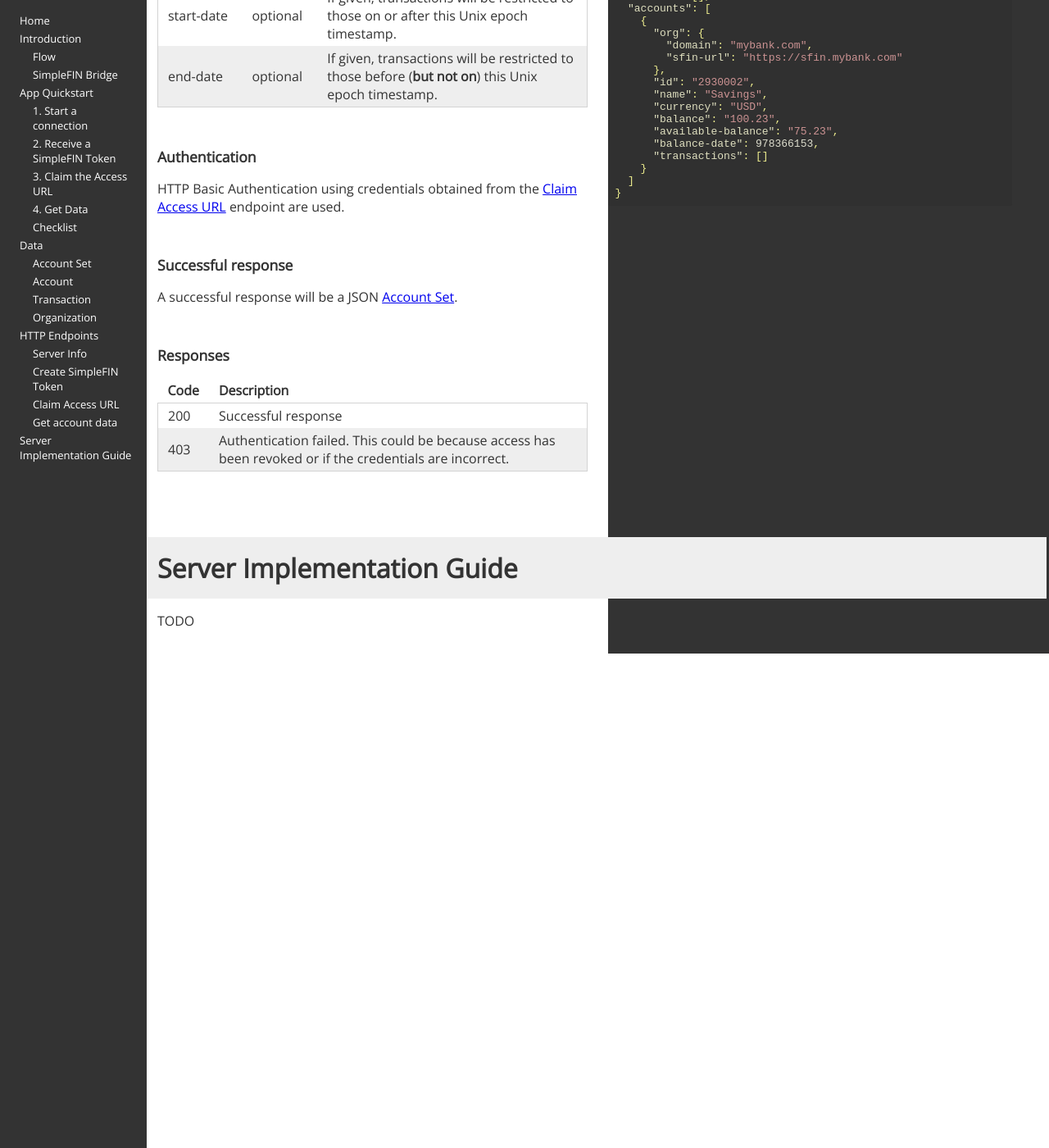
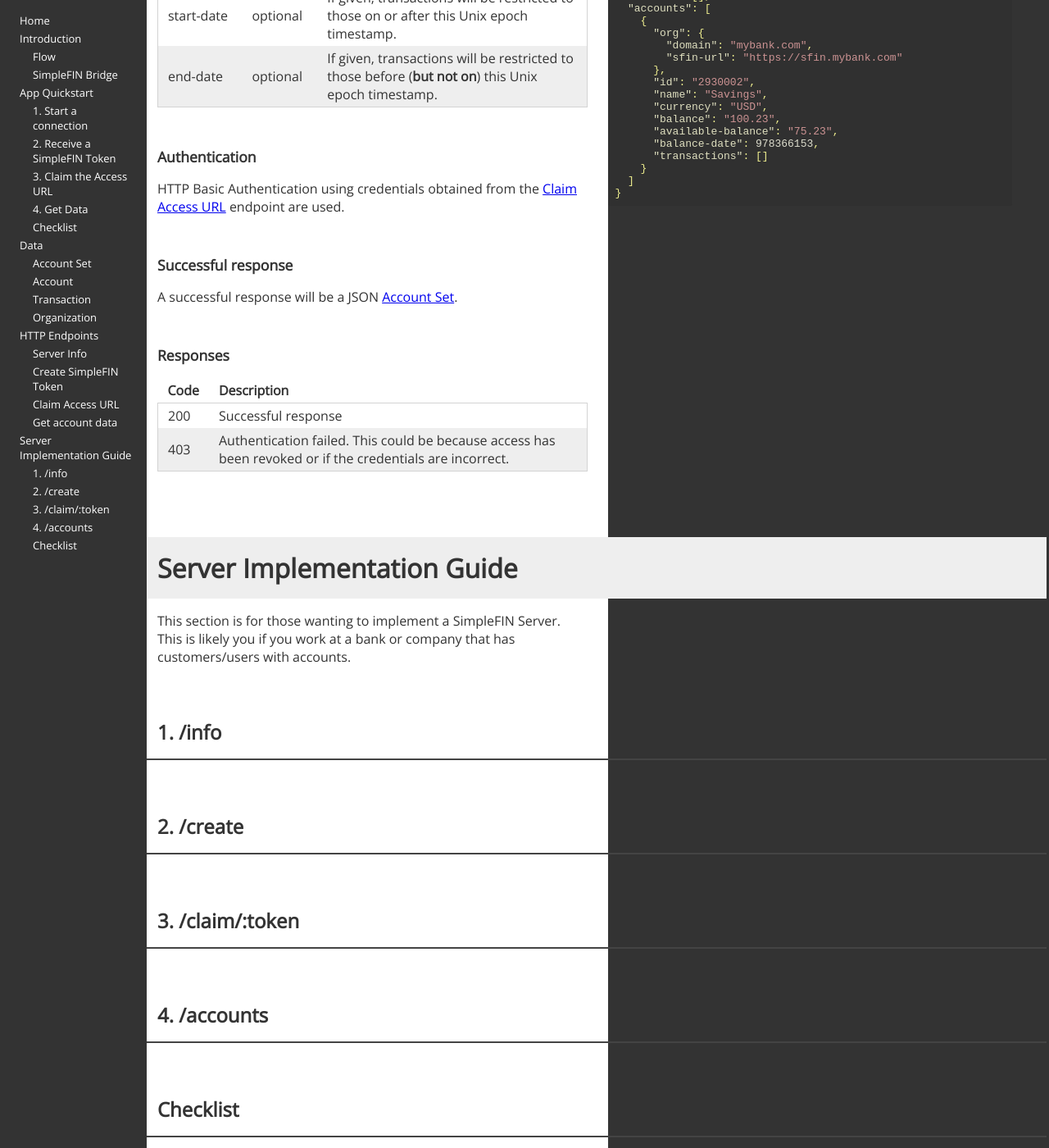
Before and after one commit to simplefin/simplefin.github.com, a Jekyll site: the page protocol.html, which Jekyll copies as it is, in a window 1280 px wide and 1400 px high, scrolled down 11621 px. Shown: the whole window at 82% size. Built offline with Jekyll 4.4.1, drawn with Linux system fonts in a browser that asks for light colours.

Commit message:
start of server guide

```diff
--- a/protocol.html
+++ b/protocol.html
@@ -79,7 +79,13 @@ code > span.in { color: #7f9f7f; font-weight: bold; } /* Information */
 <li><a href="#claim-access-url">Claim Access URL</a></li>
 <li><a href="#get-account-data">Get account data</a></li>
 </ul></li>
-<li><a href="#server-implementation-guide">Server Implementation Guide</a></li>
+<li><a href="#server-implementation-guide">Server Implementation Guide</a><ul>
+<li><a href="#info">1. /info</a></li>
+<li><a href="#create">2. /create</a></li>
+<li><a href="#claimtoken">3. /claim/:token</a></li>
+<li><a href="#accounts">4. /accounts</a></li>
+<li><a href="#checklist-1">Checklist</a></li>
+</ul></li>
 </ul>
 </nav>
 <div class="page-wrap">
@@ -97,22 +103,22 @@ code > span.in { color: #7f9f7f; font-weight: bold; } /* Information */
 <table>
 <thead>
 <tr class="header">
-<th>Party</th>
-<th>Description</th>
+<th style="text-align: left;">Party</th>
+<th style="text-align: left;">Description</th>
 </tr>
 </thead>
 <tbody>
 <tr class="odd">
-<td>User</td>
-<td>A person using a web browser. They have an account at a bank or other institution.</td>
+<td style="text-align: left;">User</td>
+<td style="text-align: left;">A person using a web browser. They have an account at a bank or other institution.</td>
 </tr>
 <tr class="even">
-<td>Application</td>
-<td>Third party software that wants read-only access to a <em>User</em>’s financial data.</td>
+<td style="text-align: left;">Application</td>
+<td style="text-align: left;">Third party software that wants read-only access to a <em>User</em>’s financial data.</td>
 </tr>
 <tr class="odd">
-<td>Server</td>
-<td>A SimpleFIN Server operated by a bank or other financial institution.</td>
+<td style="text-align: left;">Server</td>
+<td style="text-align: left;">A SimpleFIN Server operated by a bank or other financial institution.</td>
 </tr>
 </tbody>
 </table>
@@ -122,11 +128,11 @@ code > span.in { color: #7f9f7f; font-weight: bold; } /* Information */
 <h2 id="flow">Flow</h2>
 <p>This diagram shows how a User gives read-only bank account access to an App:</p>
 <figure>
-<img src="img/connect-flow.svg" />
+<img src="img/connect-flow.svg" alt="" />
 </figure>
 <p>And this diagram shows how a User can revoke an App’s access:</p>
 <figure>
-<img src="img/revoke-flow.svg" />
+<img src="img/revoke-flow.svg" alt="" />
 </figure>
 <h2 id="simplefin-bridge">SimpleFIN Bridge</h2>
 <p>For optimal privacy, banks ought to implement SimpleFIN Servers. In some cases, where banks haven’t yet implemented SimpleFIN, the <a href="https://bridge.simplefin.org">SimpleFIN Bridge</a> can be used.</p>
@@ -235,24 +241,24 @@ code > span.in { color: #7f9f7f; font-weight: bold; } /* Information */
 <table>
 <thead>
 <tr class="header">
-<th>Attribute</th>
-<th>Type</th>
-<th>Required</th>
-<th>Description</th>
+<th style="text-align: left;">Attribute</th>
+<th style="text-align: left;">Type</th>
+<th style="text-align: left;">Required</th>
+<th style="text-align: left;">Description</th>
 </tr>
 </thead>
 <tbody>
 <tr class="odd">
-<td>errors</td>
-<td>array</td>
-<td><strong>yes</strong></td>
-<td>Array of strings suitable for displaying to a user.</td>
+<td style="text-align: left;">errors</td>
+<td style="text-align: left;">array</td>
+<td style="text-align: left;"><strong>yes</strong></td>
+<td style="text-align: left;">Array of strings suitable for displaying to a user.</td>
 </tr>
 <tr class="even">
-<td>accounts</td>
-<td>array of <a href="#accounts">Accounts</a></td>
-<td><strong>yes</strong></td>
-<td>List of accounts.</td>
+<td style="text-align: left;">accounts</td>
+<td style="text-align: left;">array of <a href="#accounts">Accounts</a></td>
+<td style="text-align: left;"><strong>yes</strong></td>
+<td style="text-align: left;">List of accounts.</td>
 </tr>
 </tbody>
 </table>
@@ -297,66 +303,66 @@ Though the array of strings are meant for users, you <strong>must</strong> sanit
 <table>
 <thead>
 <tr class="header">
-<th>Attribute</th>
-<th>Type</th>
-<th>Required</th>
-<th>Description</th>
+<th style="text-align: left;">Attribute</th>
+<th style="text-align: left;">Type</th>
+<th style="text-align: left;">Required</th>
+<th style="text-align: left;">Description</th>
 </tr>
 </thead>
 <tbody>
 <tr class="odd">
-<td>org</td>
-<td><a href="#organization">Organization</a></td>
-<td><strong>yes</strong></td>
-<td>Organization from which this account originates.</td>
+<td style="text-align: left;">org</td>
+<td style="text-align: left;"><a href="#organization">Organization</a></td>
+<td style="text-align: left;"><strong>yes</strong></td>
+<td style="text-align: left;">Organization from which this account originates.</td>
 </tr>
 <tr class="even">
-<td>id</td>
-<td>string</td>
-<td><strong>yes</strong></td>
-<td>String that uniquely identifies the account within the organization. It is recommended that this id be chosen such that it does not reveal any sensitive data (login information for the bank’s web banking portal, for instance).</td>
+<td style="text-align: left;">id</td>
+<td style="text-align: left;">string</td>
+<td style="text-align: left;"><strong>yes</strong></td>
+<td style="text-align: left;">String that uniquely identifies the account within the organization. It is recommended that this id be chosen such that it does not reveal any sensitive data (login information for the bank’s web banking portal, for instance).</td>
 </tr>
 <tr class="odd">
-<td>name</td>
-<td>string</td>
-<td><strong>yes</strong></td>
-<td>A name that uniquely describes an account among all the users other accounts. This name should be chosen so that a person can easily associate it with only one of their accounts within an organization.</td>
+<td style="text-align: left;">name</td>
+<td style="text-align: left;">string</td>
+<td style="text-align: left;"><strong>yes</strong></td>
+<td style="text-align: left;">A name that uniquely describes an account among all the users other accounts. This name should be chosen so that a person can easily associate it with only one of their accounts within an organization.</td>
 </tr>
 <tr class="even">
-<td>currency</td>
-<td>string</td>
-<td><strong>yes</strong></td>
-<td>If the currency is a standard currency, this is the currency code from the official ISO 4217. For example <code>&quot;ZMW&quot;</code> or <code>&quot;USD&quot;</code>. If this is a custom currency, see the <a href="#custom-currencies">Custom Currencies section</a> below.</td>
+<td style="text-align: left;">currency</td>
+<td style="text-align: left;">string</td>
+<td style="text-align: left;"><strong>yes</strong></td>
+<td style="text-align: left;">If the currency is a standard currency, this is the currency code from the official ISO 4217. For example <code>&quot;ZMW&quot;</code> or <code>&quot;USD&quot;</code>. If this is a custom currency, see the <a href="#custom-currencies">Custom Currencies section</a> below.</td>
 </tr>
 <tr class="odd">
-<td>balance</td>
-<td>numeric string</td>
-<td><strong>yes</strong></td>
-<td>The balance of the account as of <code>balance-date</code>.</td>
+<td style="text-align: left;">balance</td>
+<td style="text-align: left;">numeric string</td>
+<td style="text-align: left;"><strong>yes</strong></td>
+<td style="text-align: left;">The balance of the account as of <code>balance-date</code>.</td>
 </tr>
 <tr class="even">
-<td>available-balance</td>
-<td>numeric string</td>
-<td>optional</td>
-<td>The available balance of the account as of balance-date. This may be omitted if it is the same as balance.</td>
+<td style="text-align: left;">available-balance</td>
+<td style="text-align: left;">numeric string</td>
+<td style="text-align: left;">optional</td>
+<td style="text-align: left;">The available balance of the account as of balance-date. This may be omitted if it is the same as balance.</td>
 </tr>
 <tr class="odd">
-<td>balance-date</td>
-<td>UNIX epoch timestamp</td>
-<td><strong>yes</strong></td>
-<td>The timestamp when the balance and available-balance became what they are.</td>
+<td style="text-align: left;">balance-date</td>
+<td style="text-align: left;">UNIX epoch timestamp</td>
+<td style="text-align: left;"><strong>yes</strong></td>
+<td style="text-align: left;">The timestamp when the balance and available-balance became what they are.</td>
 </tr>
 <tr class="even">
-<td>transactions</td>
-<td>array of <a href="#transaction">Transactions</a></td>
-<td>optional</td>
-<td>List of a subset of <a href="#transaction">Transactions</a> for this account, ordered by <code>posted</code>.</td>
+<td style="text-align: left;">transactions</td>
+<td style="text-align: left;">array of <a href="#transaction">Transactions</a></td>
+<td style="text-align: left;">optional</td>
+<td style="text-align: left;">List of a subset of <a href="#transaction">Transactions</a> for this account, ordered by <code>posted</code>.</td>
 </tr>
 <tr class="odd">
-<td>extra</td>
-<td>object</td>
-<td>optional</td>
-<td>This optional attribute may be used to include extra account-specific data that is not defined in this standard. It is up to the Server to decide whether or not to include data in here.</td>
+<td style="text-align: left;">extra</td>
+<td style="text-align: left;">object</td>
+<td style="text-align: left;">optional</td>
+<td style="text-align: left;">This optional attribute may be used to include extra account-specific data that is not defined in this standard. It is up to the Server to decide whether or not to include data in here.</td>
 </tr>
 </tbody>
 </table>
@@ -395,24 +401,24 @@ Though the array of strings are meant for users, you <strong>must</strong> sanit
 <table>
 <thead>
 <tr class="header">
-<th>Attribute</th>
-<th>Type</th>
-<th>Required</th>
-<th>Description</th>
+<th style="text-align: left;">Attribute</th>
+<th style="text-align: left;">Type</th>
+<th style="text-align: left;">Required</th>
+<th style="text-align: left;">Description</th>
 </tr>
 </thead>
 <tbody>
 <tr class="odd">
-<td>name</td>
-<td>string</td>
-<td><strong>yes</strong></td>
-<td>Human-readable name of the currency.</td>
+<td style="text-align: left;">name</td>
+<td style="text-align: left;">string</td>
+<td style="text-align: left;"><strong>yes</strong></td>
+<td style="text-align: left;">Human-readable name of the currency.</td>
 </tr>
 <tr class="even">
-<td>abbr</td>
-<td>string</td>
-<td><strong>yes</strong></td>
-<td>Human-readable short name of the currency.</td>
+<td style="text-align: left;">abbr</td>
+<td style="text-align: left;">string</td>
+<td style="text-align: left;"><strong>yes</strong></td>
+<td style="text-align: left;">Human-readable short name of the currency.</td>
 </tr>
 </tbody>
 </table>
@@ -447,42 +453,42 @@ All strings obtained from these requests <strong>must</strong> be sanitized when
 <table>
 <thead>
 <tr class="header">
-<th>Attribute</th>
-<th>Type</th>
-<th>Required</th>
-<th>Description</th>
+<th style="text-align: left;">Attribute</th>
+<th style="text-align: left;">Type</th>
+<th style="text-align: left;">Required</th>
+<th style="text-align: left;">Description</th>
 </tr>
 </thead>
 <tbody>
 <tr class="odd">
-<td>id</td>
-<td>string</td>
-<td><strong>yes</strong></td>
-<td>An ID that uniquely describes a transaction within an Account. An organization may reuse transaction ids for different accounts, but may never reuse a transaction id within an account.</td>
+<td style="text-align: left;">id</td>
+<td style="text-align: left;">string</td>
+<td style="text-align: left;"><strong>yes</strong></td>
+<td style="text-align: left;">An ID that uniquely describes a transaction within an Account. An organization may reuse transaction ids for different accounts, but may never reuse a transaction id within an account.</td>
 </tr>
 <tr class="even">
-<td>posted</td>
-<td>UNIX epoch timestamp</td>
-<td><strong>yes</strong></td>
-<td>This is when the transaction happened.</td>
+<td style="text-align: left;">posted</td>
+<td style="text-align: left;">UNIX epoch timestamp</td>
+<td style="text-align: left;"><strong>yes</strong></td>
+<td style="text-align: left;">This is when the transaction happened.</td>
 </tr>
 <tr class="odd">
-<td>amount</td>
-<td>numeric string</td>
-<td><strong>yes</strong></td>
-<td>Amount of transaction. Positive numbers indicate money being deposited into the account.</td>
+<td style="text-align: left;">amount</td>
+<td style="text-align: left;">numeric string</td>
+<td style="text-align: left;"><strong>yes</strong></td>
+<td style="text-align: left;">Amount of transaction. Positive numbers indicate money being deposited into the account.</td>
 </tr>
 <tr class="even">
-<td>description</td>
-<td>string</td>
-<td><strong>yes</strong></td>
-<td>A human-readable description of what the transaction was for.</td>
+<td style="text-align: left;">description</td>
+<td style="text-align: left;">string</td>
+<td style="text-align: left;"><strong>yes</strong></td>
+<td style="text-align: left;">A human-readable description of what the transaction was for.</td>
 </tr>
 <tr class="odd">
-<td>extra</td>
-<td>object</td>
-<td>optional</td>
-<td>This optional attribute may be used to include extra transaction-specific data that is not defined in this standard. It is up to the Server to decide whether or not to include data in here.</td>
+<td style="text-align: left;">extra</td>
+<td style="text-align: left;">object</td>
+<td style="text-align: left;">optional</td>
+<td style="text-align: left;">This optional attribute may be used to include extra transaction-specific data that is not defined in this standard. It is up to the Server to decide whether or not to include data in here.</td>
 </tr>
 </tbody>
 </table>
@@ -508,30 +514,30 @@ Either <code>domain</code> or <code>name</code> is required. Both may be specifi
 <table>
 <thead>
 <tr class="header">
-<th>Attribute</th>
-<th>Type</th>
-<th>Required</th>
-<th>Description</th>
+<th style="text-align: left;">Attribute</th>
+<th style="text-align: left;">Type</th>
+<th style="text-align: left;">Required</th>
+<th style="text-align: left;">Description</th>
 </tr>
 </thead>
 <tbody>
 <tr class="odd">
-<td>domain</td>
-<td>string</td>
-<td>maybe</td>
-<td>Domain name of the financial institution.</td>
+<td style="text-align: left;">domain</td>
+<td style="text-align: left;">string</td>
+<td style="text-align: left;">maybe</td>
+<td style="text-align: left;">Domain name of the financial institution.</td>
 </tr>
 <tr class="even">
-<td>sfin-url</td>
-<td>string</td>
-<td><strong>yes</strong></td>
-<td>Root URL of organization’s SimpleFIN Server</td>
+<td style="text-align: left;">sfin-url</td>
+<td style="text-align: left;">string</td>
+<td style="text-align: left;"><strong>yes</strong></td>
+<td style="text-align: left;">Root URL of organization’s SimpleFIN Server</td>
 </tr>
 <tr class="odd">
-<td>name</td>
-<td>string</td>
-<td>maybe</td>
-<td>Human-friendly name of the financial institution.</td>
+<td style="text-align: left;">name</td>
+<td style="text-align: left;">string</td>
+<td style="text-align: left;">maybe</td>
+<td style="text-align: left;">Human-friendly name of the financial institution.</td>
 </tr>
 </tbody>
 </table>
@@ -571,14 +577,14 @@ Either <code>domain</code> or <code>name</code> is required. Both may be specifi
 <table>
 <thead>
 <tr class="header">
-<th>Attribute</th>
-<th>Description</th>
+<th style="text-align: left;">Attribute</th>
+<th style="text-align: left;">Description</th>
 </tr>
 </thead>
 <tbody>
 <tr class="odd">
-<td>versions</td>
-<td>An array of version strings that this server supports.</td>
+<td style="text-align: left;">versions</td>
+<td style="text-align: left;">An array of version strings that this server supports.</td>
 </tr>
 </tbody>
 </table>
@@ -622,14 +628,14 @@ Either <code>domain</code> or <code>name</code> is required. Both may be specifi
 <table>
 <thead>
 <tr class="header">
-<th>Parameter</th>
-<th>Description</th>
+<th style="text-align: left;">Parameter</th>
+<th style="text-align: left;">Description</th>
 </tr>
 </thead>
 <tbody>
 <tr class="odd">
-<td>:token</td>
-<td>A one-time use code embedded within the SimpleFIN Token.</td>
+<td style="text-align: left;">:token</td>
+<td style="text-align: left;">A one-time use code embedded within the SimpleFIN Token.</td>
 </tr>
 </tbody>
 </table>
@@ -639,18 +645,18 @@ Either <code>domain</code> or <code>name</code> is required. Both may be specifi
 <table>
 <thead>
 <tr class="header">
-<th>Code</th>
-<th>Description</th>
+<th style="text-align: left;">Code</th>
+<th style="text-align: left;">Description</th>
 </tr>
 </thead>
 <tbody>
 <tr class="odd">
-<td>200</td>
-<td>Successful response</td>
+<td style="text-align: left;">200</td>
+<td style="text-align: left;">Successful response</td>
 </tr>
 <tr class="even">
-<td>403</td>
-<td>The claim token either does not exist or has already been used claimed by someone else. Receiving this could mean that the user’s transaction information has been compromised.</td>
+<td style="text-align: left;">403</td>
+<td style="text-align: left;">The claim token either does not exist or has already been used claimed by someone else. Receiving this could mean that the user’s transaction information has been compromised.</td>
 </tr>
 </tbody>
 </table>
@@ -674,21 +680,21 @@ Either <code>domain</code> or <code>name</code> is required. Both may be specifi
 <table>
 <thead>
 <tr class="header">
-<th>Parameter</th>
-<th>Required</th>
-<th>Description</th>
+<th style="text-align: left;">Parameter</th>
+<th style="text-align: left;">Required</th>
+<th style="text-align: left;">Description</th>
 </tr>
 </thead>
 <tbody>
 <tr class="odd">
-<td>start-date</td>
-<td>optional</td>
-<td>If given, transactions will be restricted to those on or after this Unix epoch timestamp.</td>
+<td style="text-align: left;">start-date</td>
+<td style="text-align: left;">optional</td>
+<td style="text-align: left;">If given, transactions will be restricted to those on or after this Unix epoch timestamp.</td>
 </tr>
 <tr class="even">
-<td>end-date</td>
-<td>optional</td>
-<td>If given, transactions will be restricted to those before (<strong>but not on</strong>) this Unix epoch timestamp.</td>
+<td style="text-align: left;">end-date</td>
+<td style="text-align: left;">optional</td>
+<td style="text-align: left;">If given, transactions will be restricted to those before (<strong>but not on</strong>) this Unix epoch timestamp.</td>
 </tr>
 </tbody>
 </table>
@@ -700,18 +706,18 @@ Either <code>domain</code> or <code>name</code> is required. Both may be specifi
 <table>
 <thead>
 <tr class="header">
-<th>Code</th>
-<th>Description</th>
+<th style="text-align: left;">Code</th>
+<th style="text-align: left;">Description</th>
 </tr>
 </thead>
 <tbody>
 <tr class="odd">
-<td>200</td>
-<td>Successful response</td>
+<td style="text-align: left;">200</td>
+<td style="text-align: left;">Successful response</td>
 </tr>
 <tr class="even">
-<td>403</td>
-<td>Authentication failed. This could be because access has been revoked or if the credentials are incorrect.</td>
+<td style="text-align: left;">403</td>
+<td style="text-align: left;">Authentication failed. This could be because access has been revoked or if the credentials are incorrect.</td>
 </tr>
 </tbody>
 </table>
@@ -741,7 +747,12 @@ Either <code>domain</code> or <code>name</code> is required. Both may be specifi
 </div>
 </section>
 <h1 id="server-implementation-guide">Server Implementation Guide</h1>
-<p>TODO</p>
+<p>This section is for those wanting to implement a SimpleFIN Server. This is likely you if you work at a bank or company that has customers/users with accounts.</p>
+<h2 id="info">1. /info</h2>
+<h2 id="create">2. /create</h2>
+<h2 id="claimtoken">3. /claim/:token</h2>
+<h2 id="accounts">4. /accounts</h2>
+<h2 id="checklist-1">Checklist</h2>
 </div>
 
 </div>
```
Also changed, not shown: protocol.md (+12 -1 lines).
